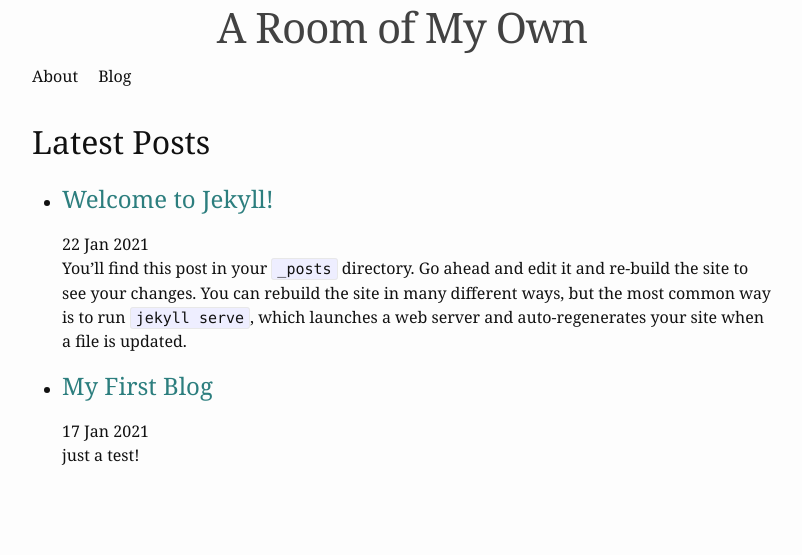
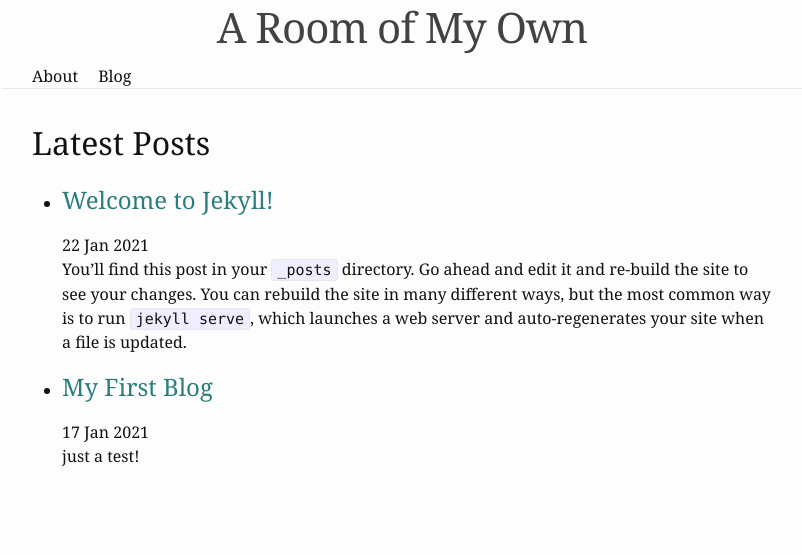
Before and after one commit to 9Echo/9Echo.github.io, a Jekyll site: the page built from blog.html, in a window 1280 px wide. Shown: the top 555 px of the page, without its empty margins (238-1040 px from the left). Built offline with Jekyll 4.4.1, drawn with Linux system fonts in a browser that asks for light colours.

Commit message:
Update _layout.scss

```diff
--- a/_sass/minima/_layout.scss
+++ b/_sass/minima/_layout.scss
@@ -19,7 +19,11 @@
 .site-navigator {
   position: relative;
   float: left;
+
+  .wrapper {
+    border-bottom: 1px solid $border-color-01;
   }
+}
 
 .site-title {
   // @include relative-font-size(1.625);
```
